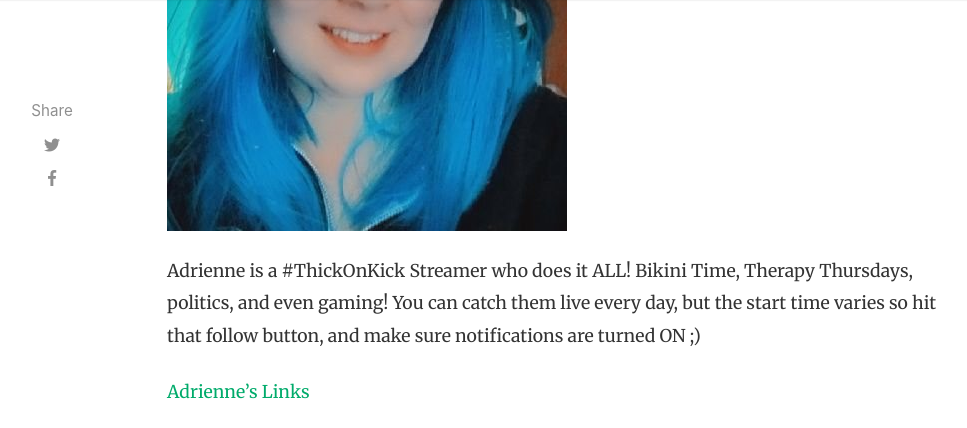
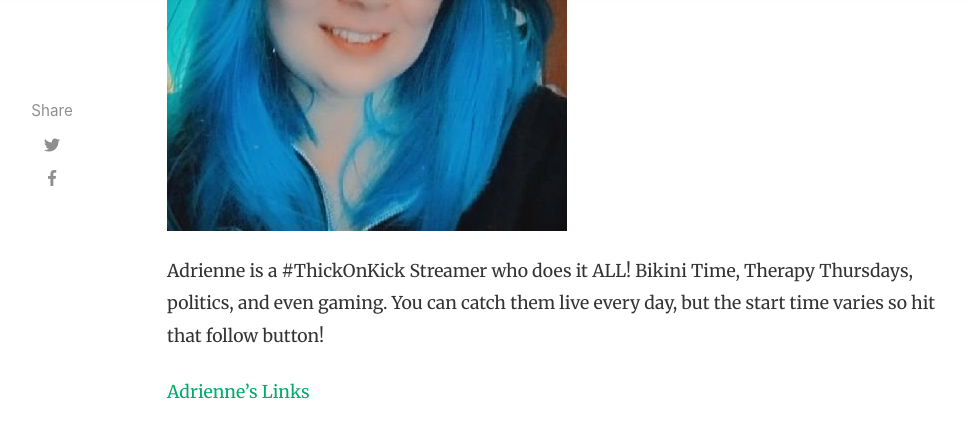
Before and after one commit to StreetCatLove/recs, a Jekyll site: the page built from _posts/2025-05-30-AV.md, in a window 1280 px wide and 900 px high, scrolled down 584 px, cut to the strip 0-428 px from the top of the window. Shown: the whole strip, without its empty margins (118-1085 px from the left). Built offline with Jekyll 4.4.1, drawn with Linux system fonts in a browser that asks for light colours; nearby versions of some CDN libraries; comment, search, counter and statistics services are not loaded.

Commit message:
Update featured status and modify stream description
Updated featured status to true and revised description.

```diff
--- a/_posts/2025-05-30-AV.md
+++ b/_posts/2025-05-30-AV.md
@@ -4,14 +4,14 @@
 author: street_cat
 categories: [ streamer, divest, music, 2slgbtqia+ ]
 image: assets/images/av.jpg
-featured: false
+featured: true
 hidden: false
 comments: false
 platform: kick
 live: adriennevixxxen
 ---
 
-Adrienne is a #ThickOnKick Streamer who does it ALL! Bikini Time, Therapy Thursdays, politics, and even gaming! You can catch them live every day, but the start time varies so hit that follow button, and make sure notifications are turned ON ;)
+Adrienne is a #ThickOnKick Streamer who does it ALL! Bikini Time, Therapy Thursdays, politics, and even gaming. You can catch them live every day, but the start time varies so hit that follow button!
 
 <a href="https://allmylinks.com/adriennevixen">Adrienne's Links</a>
 
```
